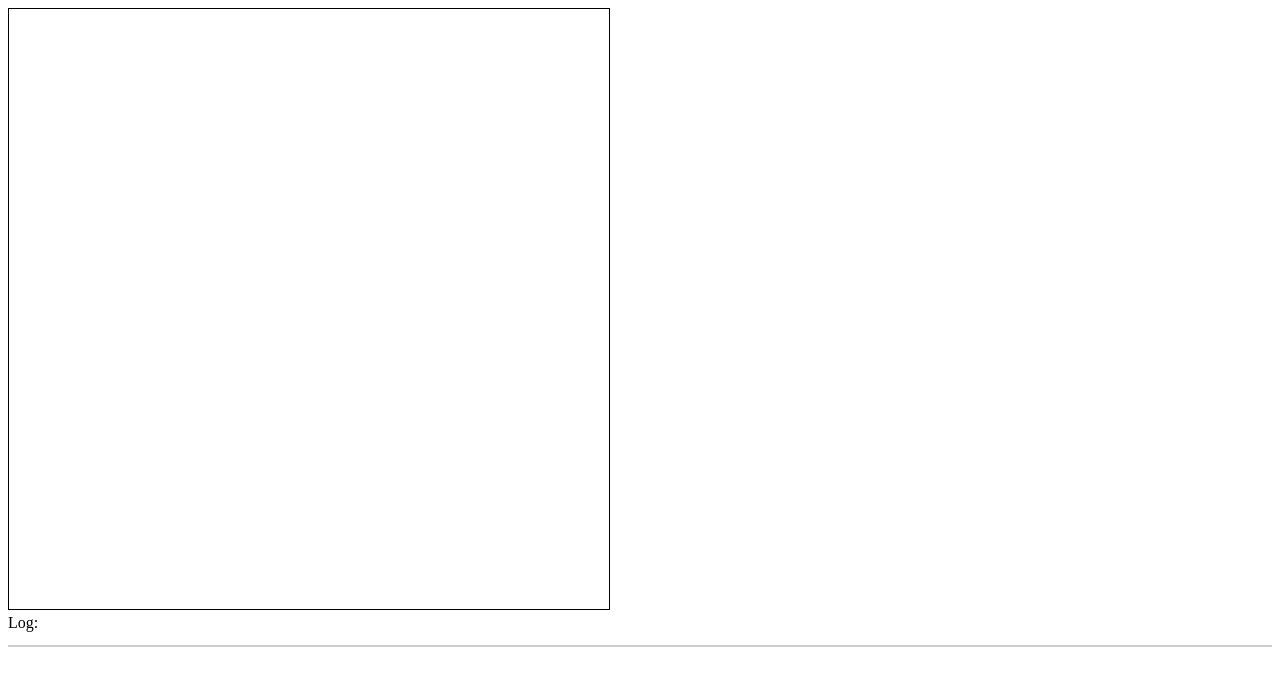
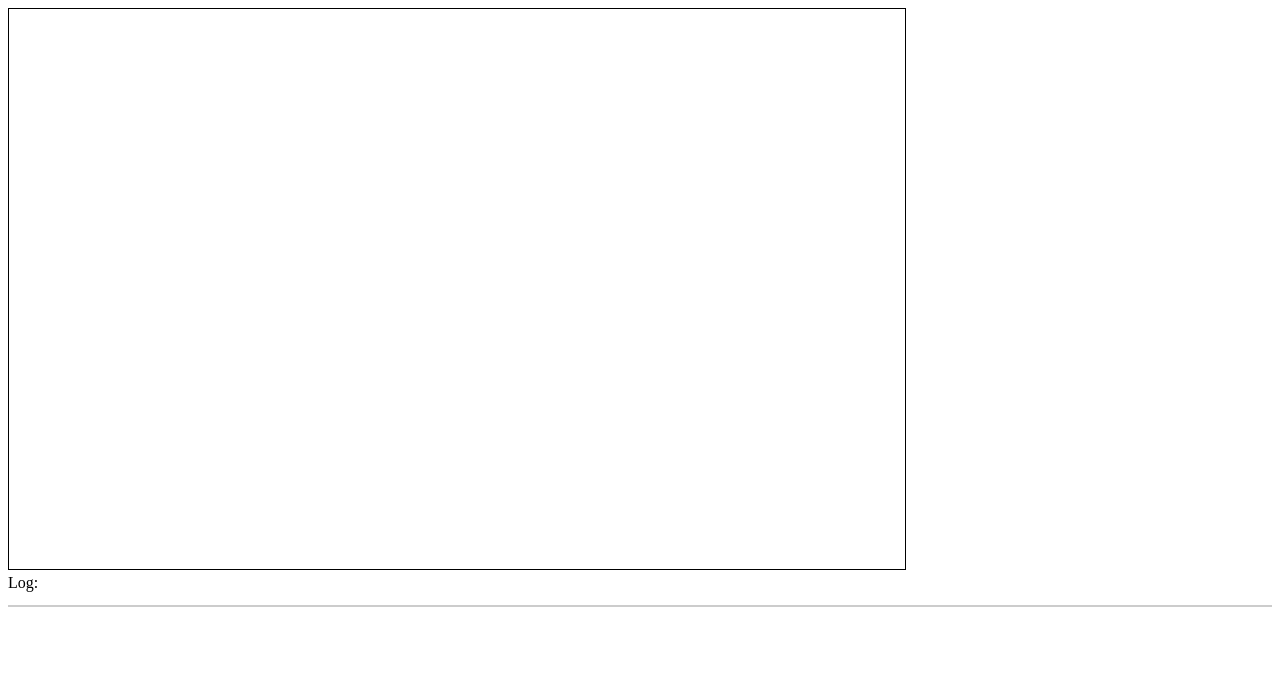
Before and after one commit to sergio8999/Touch, a plain HTML site: page index.html in a window 1280 px wide. Drawn offline with Linux system fonts and the light colour scheme.

Commit message:
Update index.html

```diff
--- a/index.html
+++ b/index.html
@@ -7,7 +7,7 @@
     <script src="touch.js"></script>
 </head>
 <body>
-    <canvas id="canvas" width="600" height="600" style="border:solid black 1px;">
+    <canvas id="canvas" style="border:solid black 1px; height: 70vh; width: 70vw;">
         Your browser does not support canvas element.
       </canvas>
       <br>
```
